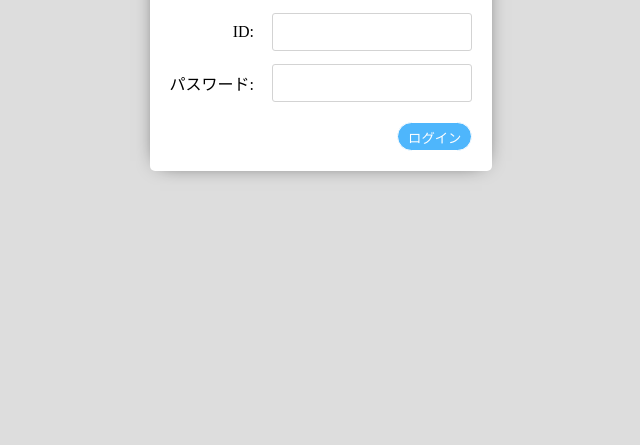
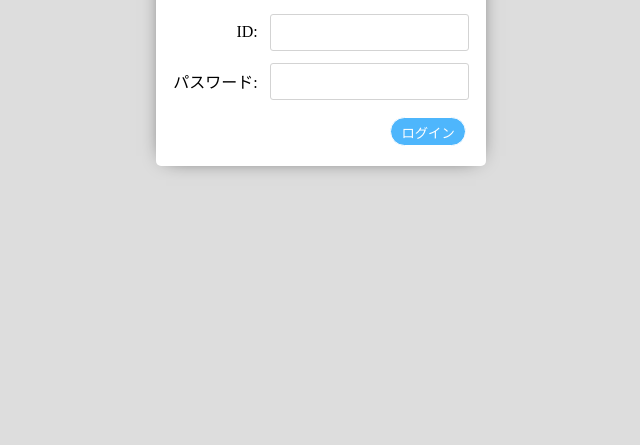
Before and after one commit to daphne6/repeat, a plain HTML site: page index.html in a window 1280 px wide. Shown: the part 371-816 px from the top of the page, without its empty margins (319-959 px from the left). Drawn offline with Linux system fonts and the light colour scheme.

Commit message:
improvement

```diff
--- a/index.html
+++ b/index.html
@@ -12,7 +12,8 @@
       <tr><td>ID:</td><td><input type="text"></td></tr>
       <tr><td>パスワード:</td><td><input type="password"></td></tr>
       </table>
-    <button>ログイン</button>
+
+    <div><button>ログイン</button></div>
   </div>
 </body>
 </html>
--- a/style.css
+++ b/style.css
@@ -1,9 +1,11 @@
 #container{
-    text-align: right;
     background-color: white;
-    padding: 0px 10px 10px 10px;
+    padding: 10px;
     border-radius: 5px;
     box-shadow: 0px 0px 20px -10px ;
+}
+#container div{
+    text-align: right;
 }
 body{
     height: 100vh;
@@ -27,15 +29,15 @@ button:hover{
     background-color: white;
 }
 h1{
-    padding: 0.5em 0.5em 0 0.5em;
     font-weight: normal;
     text-align: center;
 }
 td{
-    padding: 0.2em 0.5em 0.5em 0.5em;
+    text-align: right;
+    padding: 5px;
 }
 input{
-    padding: 0.8em;
+    padding: 10px;
     border: 1.5px solid lightgray;
     border-radius: 3px;
 }
```
